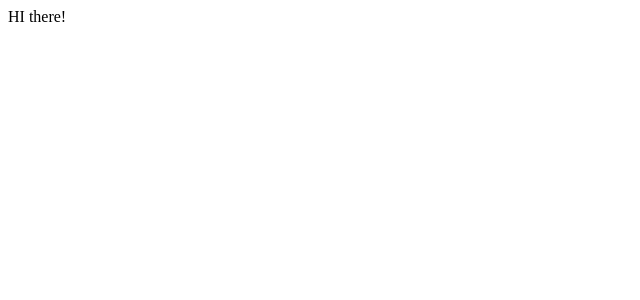
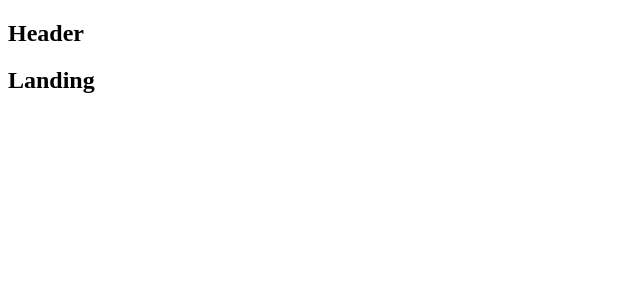
Before and after one commit to Evan-Alexander/react-email-campaign-app, a React (Create React App) app in the folder client/: page / in a window 1280 px wide. Shown: the top 300 px of the page, without its empty margins (0-640 px from the left). Built offline with nearby package versions, Linux system fonts and the light colour scheme.

Commit message:
set up initial routing

```diff
--- a/client/src/components/App.js
+++ b/client/src/components/App.js
@@ -1,9 +1,22 @@
 import React from 'react';
+import { BrowserRouter, Route } from 'react-router-dom';
+
+const Header = () => <h2>Header</h2>;
+const Dashboard = () => <h2>Dashboard</h2>;
+const SurveyNew = () => <h2>SurveyNew</h2>;
+const Landing = () => <h2>Landing</h2>;
 
 const App = () => {
   return (
     <div>
-      HI there!
+      <BrowserRouter>
+        <div>
+          <Header />
+          <Route exact={true} path="/" component={Landing} />
+          <Route exact path="/surveys" component={Dashboard} />
+          <Route path="/surveys/new" component={SurveyNew} />
+        </div>
+      </BrowserRouter>
     </div>
   );
 };
```
